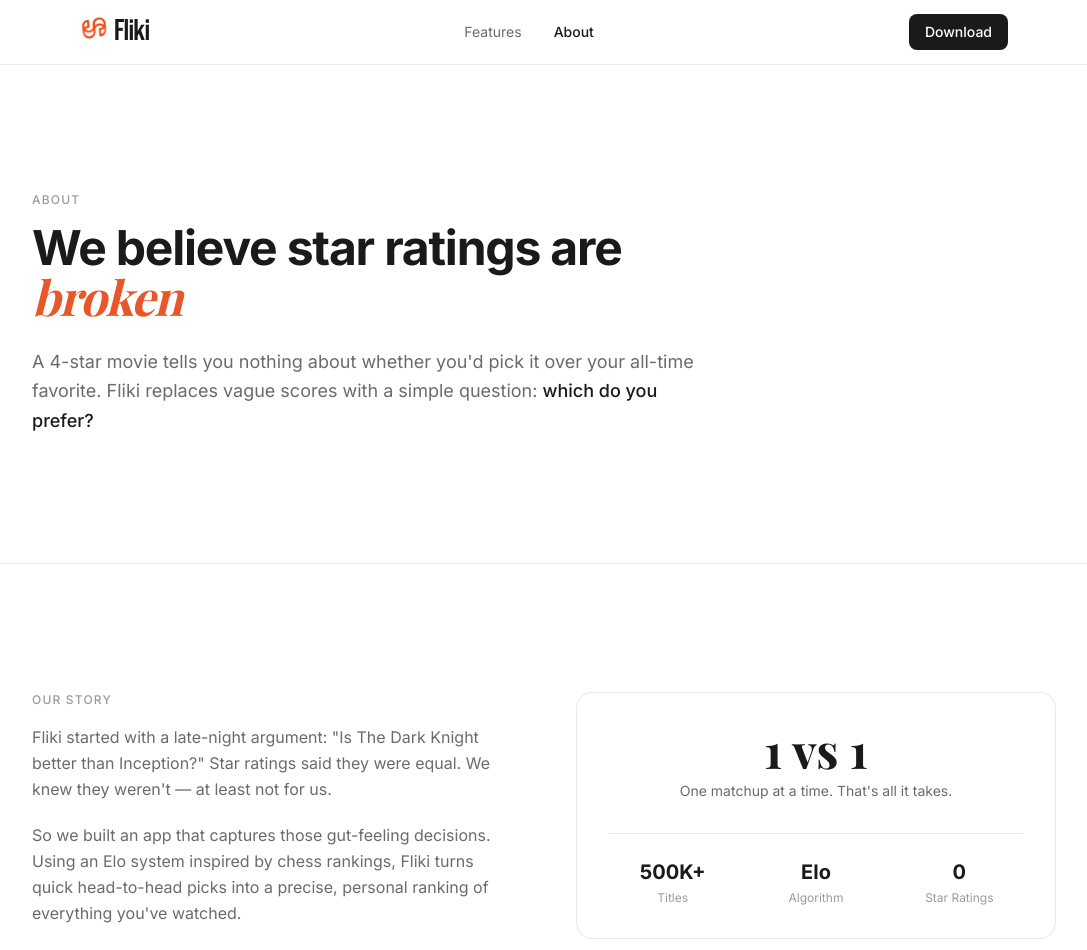
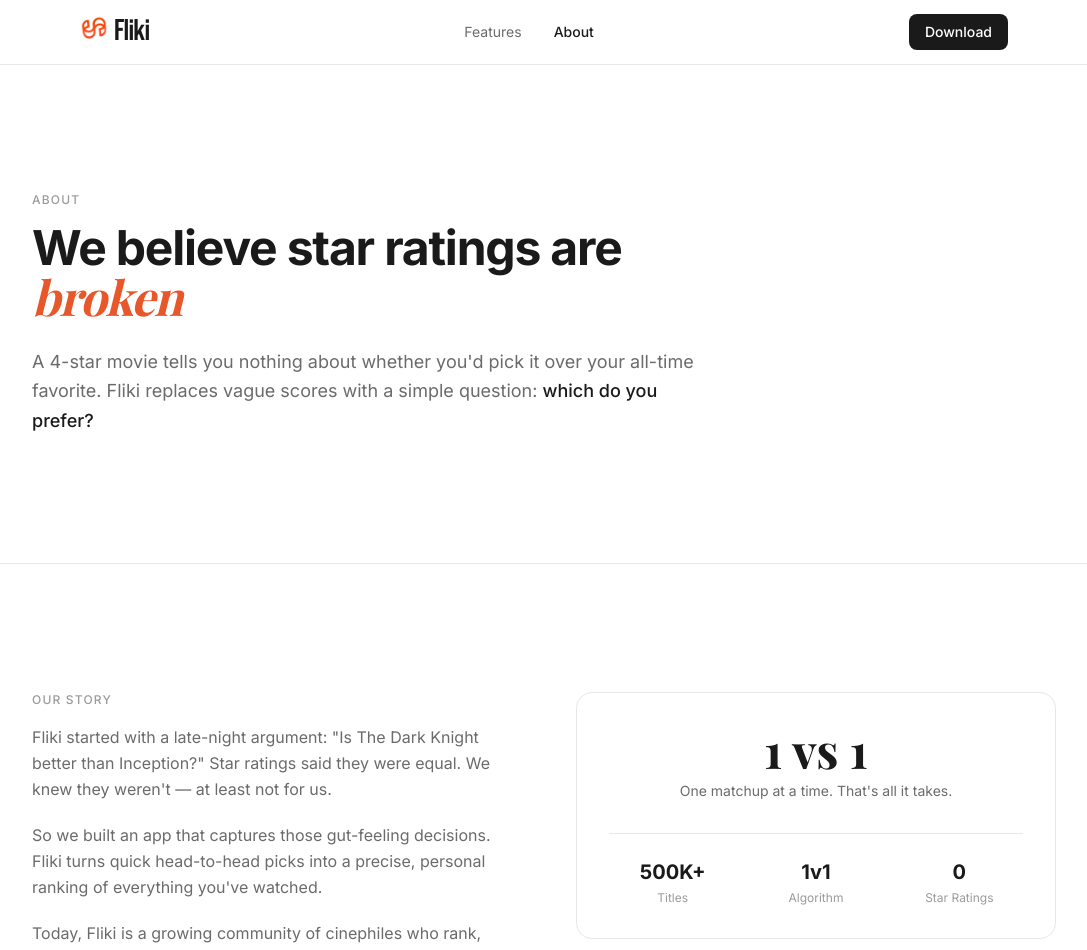
Before and after one commit to FlikiApp/FlikiApp-Web, a React (Vite) app: page /about in a window 1280 px wide. Shown: the top 950 px of the page, without its empty margins (96-1183 px from the left). Built offline with nearby package versions, Linux system fonts and the light colour scheme; a web font is replaced by a local one.

Commit message:
Remove Elo references from AboutPage

```diff
--- a/src/pages/AboutPage.tsx
+++ b/src/pages/AboutPage.tsx
@@ -38,7 +38,7 @@
                 Fliki started with a late-night argument: "Is The Dark Knight better than Inception?" Star ratings said they were equal. We knew they weren't — at least not for us.
               </p>
               <p>
-                So we built an app that captures those gut-feeling decisions. Using an Elo system inspired by chess rankings, Fliki turns quick head-to-head picks into a precise, personal ranking of everything you've watched.
+                So we built an app that captures those gut-feeling decisions. Fliki turns quick head-to-head picks into a precise, personal ranking of everything you've watched.
               </p>
               <p>
                 Today, Fliki is a growing community of cinephiles who rank, compare, predict, and debate — all without the noise of a 10-point scale.
@@ -61,7 +61,7 @@
                     <div className="text-xs text-text-muted mt-1">Titles</div>
                   </div>
                   <div>
-                    <div className="text-xl font-bold text-text-primary">Elo</div>
+                    <div className="text-xl font-bold text-text-primary">1v1</div>
                     <div className="text-xs text-text-muted mt-1">Algorithm</div>
                   </div>
                   <div>
```
